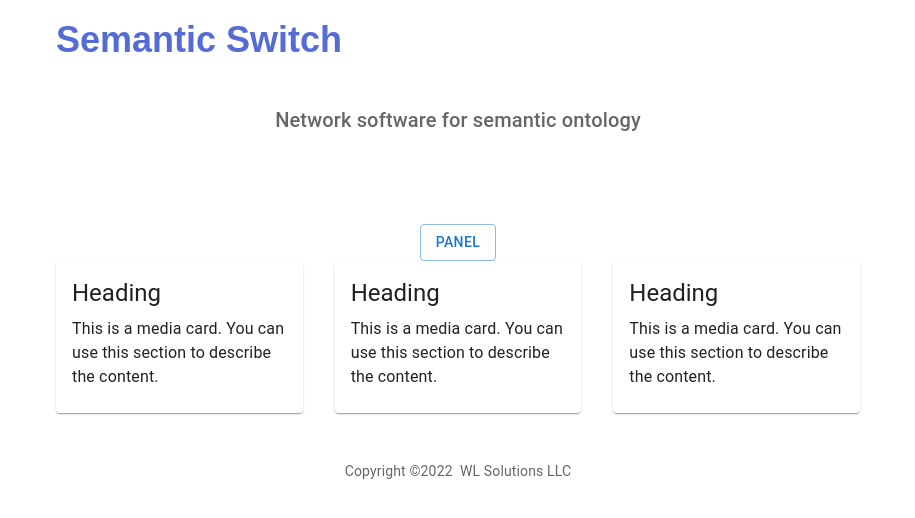
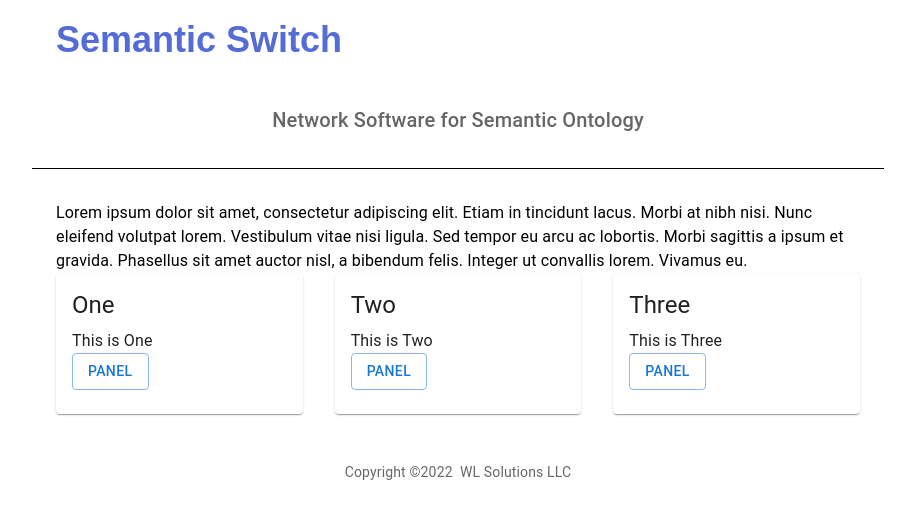
Before and after one commit to woodylewis/semantic-switch, a React (Create React App) app: page / in a window 1280 px wide. Shown: the top 518 px of the page, without its empty margins (182-1097 px from the left). Built offline with nearby package versions, Linux system fonts and the light colour scheme.

Commit message:
no message

```diff
--- a/src/App.tsx
+++ b/src/App.tsx
@@ -4,7 +4,7 @@ import Gateway from './Gateway';
 const App = () => {
   return (
     <Container maxWidth='md'>
-        <Gateway />
+      <Gateway />
     </Container>
   );
 };
--- a/src/Gateway.tsx
+++ b/src/Gateway.tsx
@@ -1,4 +1,3 @@
-import * as React from 'react';
 import { BrowserRouter, Routes, Route } from 'react-router-dom';
 
 import TopBar from './TopBar';
@@ -11,9 +10,9 @@ const Gateway = () => {
     <BrowserRouter>
       <TopBar />
       <Routes>
-          <Route path="/" element={<Home />} />
+        <Route path='/' element={<Home />} />
         <Route index element={<Home />} />
-          <Route path="/panel" element={<Panel />} />
+        <Route path={StringList.PANEL_LINK} element={<Panel />} />
       </Routes>
     </BrowserRouter>
   );
--- a/src/Home.tsx
+++ b/src/Home.tsx
@@ -1,66 +1,61 @@
-import * as React from 'react';
 import { Link } from 'react-router-dom';
 
 import Button from '@mui/material/Button';
 import Card from '@mui/material/Card';
 import CardContent from '@mui/material/CardContent';
-import CssBaseline from '@mui/material/CssBaseline';
 import Grid from '@mui/material/Grid';
-import Stack from '@mui/material/Stack';
 import Box from '@mui/material/Box';
 import Typography from '@mui/material/Typography';
 import Container from '@mui/material/Container';
-import { createTheme, ThemeProvider } from '@mui/material/styles';
 
 import { StringList } from './StringList';
 
 const Copyright = () => {
   return (
-    <Typography variant="body2" color="text.secondary" align="center">
+    <Typography variant='body2' color='text.secondary' align='center'>
       {'Copyright ©'}
       {new Date().getFullYear()}
-      &nbsp;
-      WL Solutions LLC
+      &nbsp; WL Solutions LLC
     </Typography>
   );
-}
+};
 
-// const cards = [1, 2, 3, 4, 5, 6, 7, 8, 9];
-const cards = [1, 2, 3];
-
-const theme = createTheme();
+const cards = [0, 1, 2];
+const heading = ['One', 'Two', 'Three'];
+const body = ['This is One', 'This is Two', 'This is Three'];
 
 const Home = () => {
   return (
-        <Container sx={{ py: 8 }} maxWidth="md">
+    <Container sx={{ pt: 2 }} maxWidth='md'>
       <Grid container>
-            <Grid item xs={12} textAlign='center'>
-              <Button component={Link} to='/panel' variant='outlined'>
-                Panel
-              </Button>
+        <Grid item xs={12} textAlign='left'>
+          <Typography>
+            Lorem ipsum dolor sit amet, consectetur adipiscing elit. Etiam in tincidunt lacus. Morbi
+            at nibh nisi. Nunc eleifend volutpat lorem. Vestibulum vitae nisi ligula. Sed tempor eu
+            arcu ac lobortis. Morbi sagittis a ipsum et gravida. Phasellus sit amet auctor nisl, a
+            bibendum felis. Integer ut convallis lorem. Vivamus eu.
+          </Typography>
         </Grid>
       </Grid>
 
       <Grid container spacing={4}>
         {cards.map((card) => (
           <Grid item key={card} xs={12} sm={6} md={4}>
-                <Card
-                  sx={{ height: '100%', display: 'flex', flexDirection: 'column' }}
-                >
-                  <CardContent sx={{ flexGrow: 1 }}>
-                    <Typography gutterBottom variant="h5" component="h2">
-                      Heading
+            <Card sx={{ height: '100%', display: 'flex', flexDirection: 'column' }}>
+              <CardContent sx={{ flexGrow: 1, py: 2 }}>
+                <Typography gutterBottom variant='h5' component='h2'>
+                  {heading[card]}
                 </Typography>
-                    <Typography>
-                      This is a media card. You can use this section to describe the
-                      content.
-                    </Typography>
+                <Typography>{body[card]}</Typography>
+                <Button component={Link} to={StringList.PANEL_LINK} variant='outlined'>
+                  Panel
+                </Button>
               </CardContent>
             </Card>
           </Grid>
         ))}
       </Grid>
-      <Box sx={{ bgcolor: 'background.paper', p: 6 }} component="footer">
+      <Box sx={{ bgcolor: 'background.paper', p: 6 }} component='footer'>
         <Copyright />
       </Box>
     </Container>
--- a/src/Panel.tsx
+++ b/src/Panel.tsx
@@ -1,19 +1,15 @@
-import React, { Fragment } from 'react';
 import { Link } from 'react-router-dom';
 
 import Grid from '@mui/material/Grid';
 import Container from '@mui/material/Container';
 import Typography from '@mui/material/Typography';
-import ArrowBackIosIcon from '@mui/icons-material/ArrowBackIos';
+import HomeIcon from '@mui/icons-material/Home';
 
 import { StringList } from './StringList';
 
-
 const Panel = () => {
-
   return (
-    <Fragment>
-      <Container maxWidth="md">
+    <Container maxWidth='md'>
       <Grid container>
         <Grid item xs={1}>
           <Link
@@ -21,21 +17,22 @@ const Panel = () => {
               textDecoration: 'none',
               color: '#757575',
             }}
-                to='/'
+            to={StringList.HOME_LINK}
           >
-                <ArrowBackIosIcon />
+            <HomeIcon color='primary' fontSize='large' />
           </Link>
         </Grid>
         <Grid item xs={11}>
-              <Typography align='center' color='textSecondary' fontWeight={700}>
-                {StringList.PANEL_LINK}
+          <Typography align='left' color='textSecondary' fontWeight={400}>
+            Lorem ipsum dolor sit amet, consectetur adipiscing elit. Etiam in tincidunt lacus. Morbi
+            at nibh nisi. Nunc eleifend volutpat lorem. Vestibulum vitae nisi ligula. Sed tempor eu
+            arcu ac lobortis. Morbi sagittis a ipsum et gravida. Phasellus sit amet auctor nisl, a
+            bibendum felis. Integer ut convallis lorem. Vivamus eu.
           </Typography>
         </Grid>
       </Grid>
     </Container>
-    </Fragment>
   );
-
 };
 
 export default Panel;
--- a/src/StringList.tsx
+++ b/src/StringList.tsx
@@ -1,18 +1,12 @@
 export enum StringList {
   MAIN_TITLE = 'Semantic Switch',
-  MAIN_SUBTITLE = 'Stories from data',
-  FOOTER_COPYRIGHT = '©2022 WL Solutions LLC. All Rights Reserved.',
+  MAIN_SUBTITLE = 'Network Software for Semantic Ontology',
+  FOOTER_COPYRIGHT = '©2023 WL Solutions LLC. All Rights Reserved.',
   FOOTER_TRADEMARK = 'Smart Narrative is a registered trademark.',
-  MOBILE_FOOTER_COPYRIGHT_ONE = '©2022 WL Solutions LLC.',
+  MOBILE_FOOTER_COPYRIGHT_ONE = '©2023 WL Solutions LLC.',
   MOBILE_FOOTER_COPYRIGHT_TWO = 'All Rights Reserved.',
   MOBILE_FOOTER_TRADEMARK = 'Smart Narrative is a registered trademark.',
   NETWORK_IMAGE = 'https://smartnarrative.network/images/network.jpg',
-  NETWORK_LINK = '/network',
   PANEL_LINK = '/panel',
-  NETWORK_LABEL = 'NETWORK',
-  NETWORK_COPY = 'A smart narrative contains data from event streams. Each stream forms a story. In this example, NFTs on the Ethereum Goerli testnet represent three types of stories: financial, systems and marketing. Click a story to see the data stored on IPFS.',
-  ETH_MASTER_TOKEN_ID = '100',
-  ETH_FIRST_TOKEN_ID = '1000',
-  GITHUB_LINK = 'https://github.com/woodylewis/nft-financial-reporting-app',
-  LINKEDIN_LINK = 'https://www.linkedin.com/in/woodylewismba/',
+  HOME_LINK = '/',
 }
--- a/src/TopBar.tsx
+++ b/src/TopBar.tsx
@@ -1,15 +1,10 @@
-// import * as React from 'react';
 import { Link } from 'react-router-dom';
 
 import Toolbar from '@mui/material/Toolbar';
 import Hidden from '@mui/material/Hidden';
 import Grid from '@mui/material/Grid';
-import Stack from '@mui/material/Stack';
 import Box from '@mui/material/Box';
-import Button from '@mui/material/Button';
-
 import Typography from '@mui/material/Typography';
-import Container from '@mui/material/Container';
 
 import { StringList } from './StringList';
 
@@ -54,14 +49,14 @@ const TopBar = () => {
         sx={{
           bgcolor: 'background.paper',
           pt: 4,
-            pb: 1,
+          pb: 2,
+          borderBottom: 1,
+          marginBottom: 2,
         }}
       >
-          <Container maxWidth="sm">
-        <Typography variant="h6" align="center" color="text.secondary" paragraph>
-              Network software for semantic ontology
+        <Typography variant='h6' align='center' color='text.secondary' paragraph>
+          {StringList.MAIN_SUBTITLE}
         </Typography>
-          </Container>
       </Box>
     </div>
   );
--- a/src/index.tsx
+++ b/src/index.tsx
@@ -2,11 +2,9 @@ import React from 'react';
 import ReactDOM from 'react-dom/client';
 import App from './App';
 
-const root = ReactDOM.createRoot(
-  document.getElementById('root') as HTMLElement
-);
+const root = ReactDOM.createRoot(document.getElementById('root') as HTMLElement);
 root.render(
   <React.StrictMode>
     <App />
-  </React.StrictMode>
+  </React.StrictMode>,
 );
```
Also changed, not shown: package.json (+5 -3 lines), 2 other files (tests, documents, lock files or other folders). Lines whose indentation alone changed are shown as unchanged.
